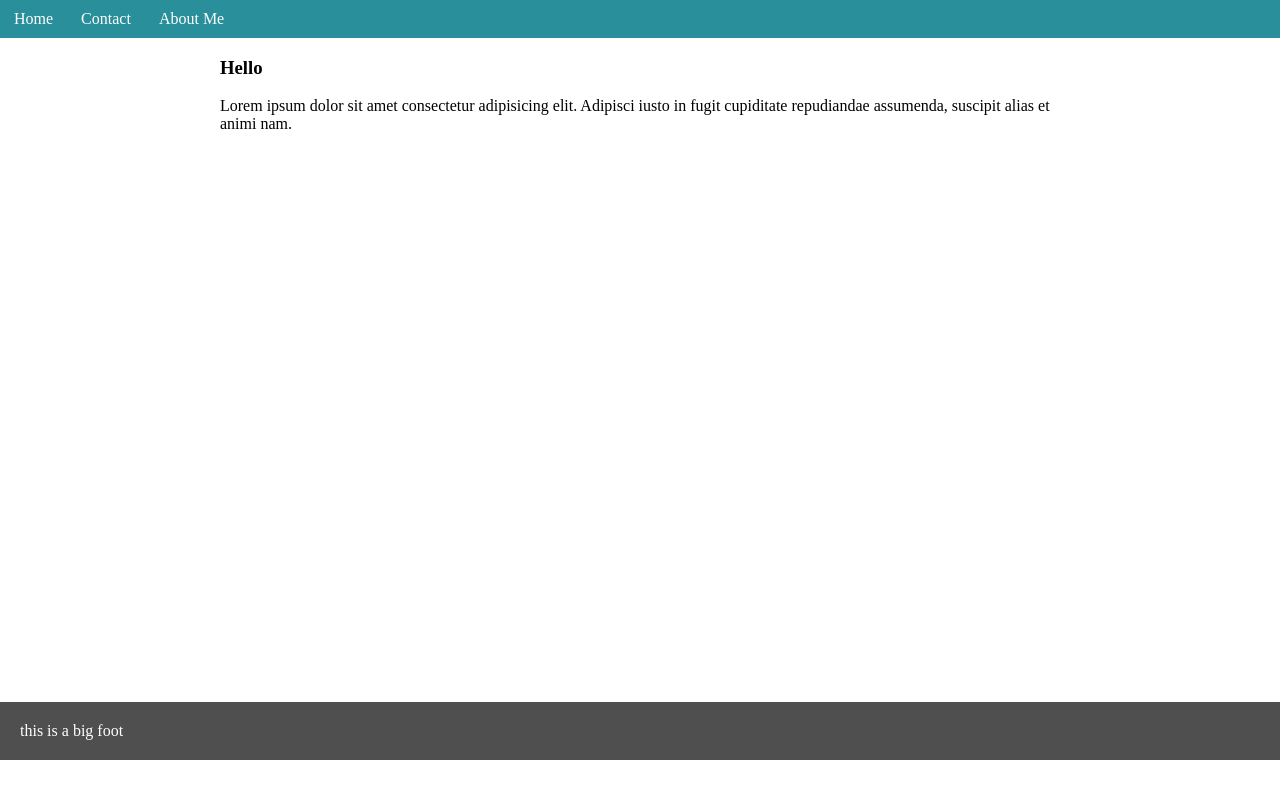
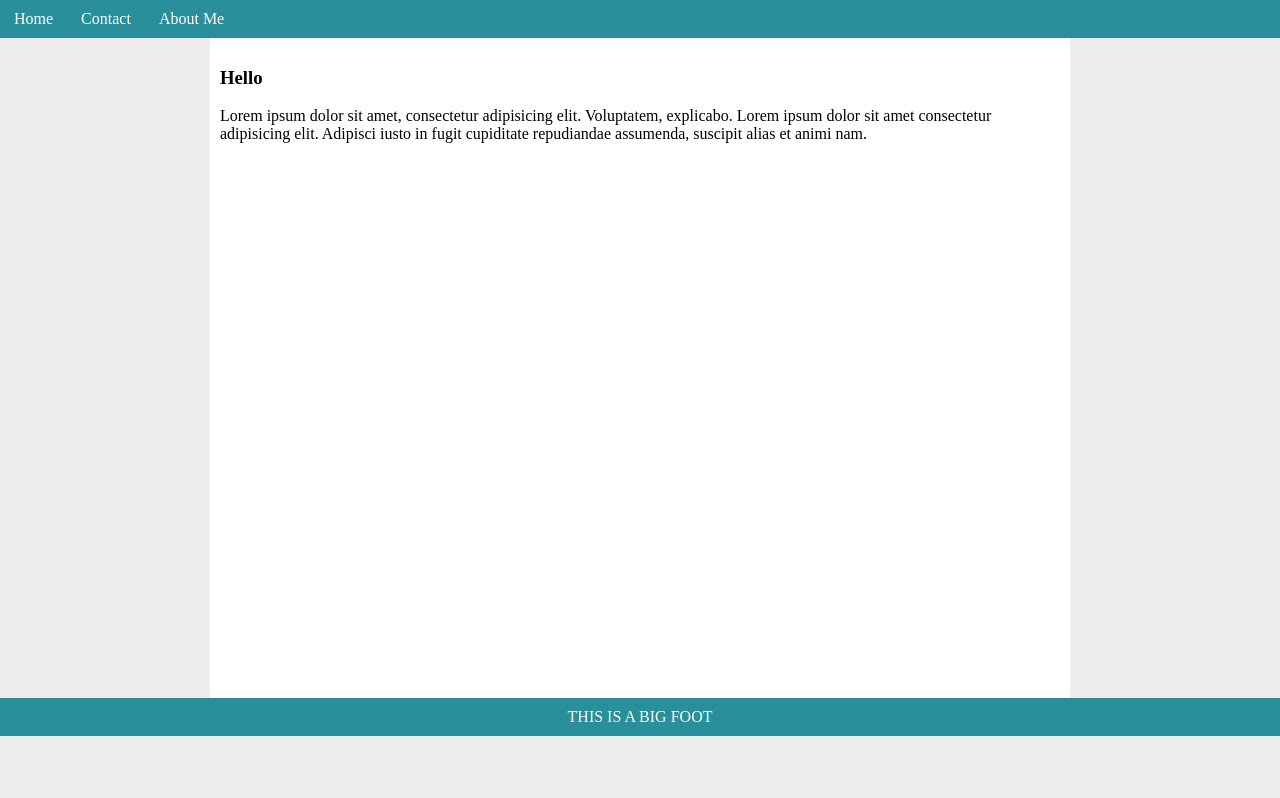
Before and after one commit to ayanbora1994/sample_1, a plain HTML site: page index.html in a window 1280 px wide. Drawn offline with Linux system fonts and the light colour scheme.

Commit message:
new change in css

```diff
--- a/index.html
+++ b/index.html
@@ -14,7 +14,7 @@
 		</nav>
 		<div class="main-body">
 			<h3>Hello</h3>
-			<p>Lorem ipsum dolor sit amet consectetur adipisicing elit. Adipisci iusto in fugit cupiditate repudiandae assumenda, suscipit alias et animi nam.</p>
+			<p>Lorem ipsum dolor sit amet, consectetur adipisicing elit. Voluptatem, explicabo. Lorem ipsum dolor sit amet consectetur adipisicing elit. Adipisci iusto in fugit cupiditate repudiandae assumenda, suscipit alias et animi nam.</p>
 		</div>
 		<footer>
 			this is a big foot
--- a/style.css
+++ b/style.css
@@ -2,6 +2,8 @@ body,html{
     height: 100%;
     width: 100%;
     margin: 0;
+    padding: 0;
+    background-color: #eee;
 }
 
 .main-nav{
@@ -21,13 +23,18 @@ a{
     color: #fff;
 }
 
+
 footer {
-    background: #4f4f4f;
-    padding:20px;
+    background-color: #298f9b;
+    text-transform: uppercase;
+    text-align: center;
+    padding:10px;
     color:white;
 }
 
 .main-body{
     max-width: 840px;
-    margin: 5px auto;
+    margin: 0 auto;
+    background-color: #fff;
+    padding: 10px;
 }
```
